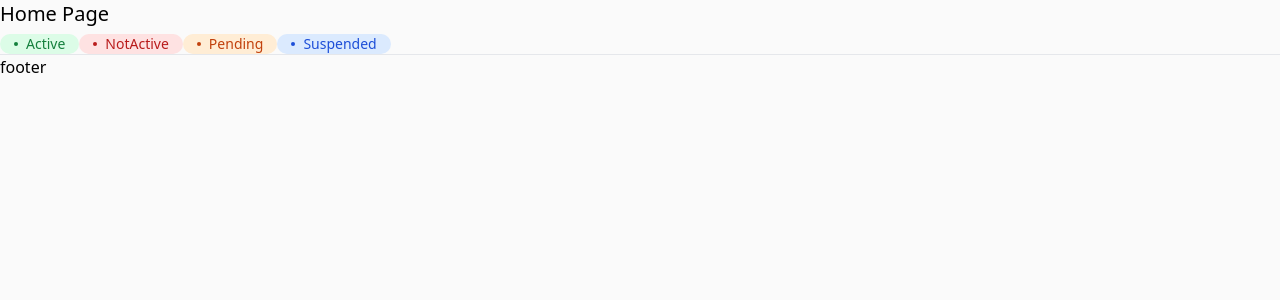
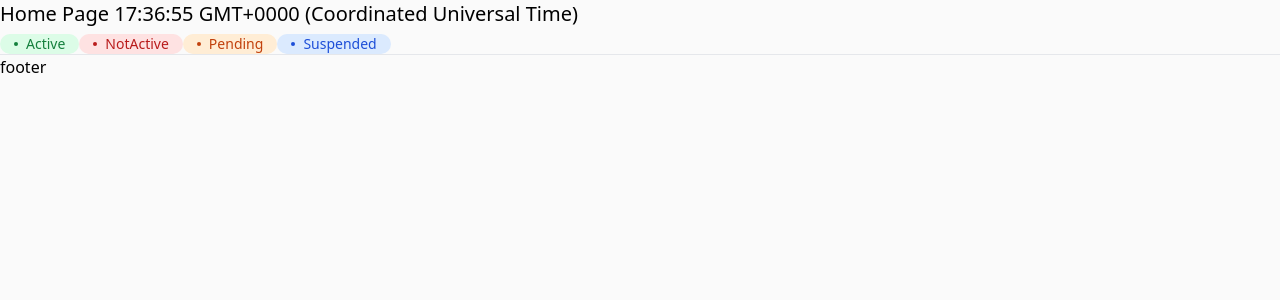
Before and after one commit to gudzsv/crm, a Next.js app: page / in a window 1280 px wide. Shown: the top 300 px of the page. Built offline with nearby package versions, Linux system fonts and the light colour scheme.

Commit message:
test dynamic component

```diff
--- a/src/app/page.tsx
+++ b/src/app/page.tsx
@@ -1,10 +1,12 @@
 import StatusLabel, { Status } from '@/app/components/satatus-label';
+import { headers } from 'next/headers.js';
 
 export default function Home() {
+  console.log(headers());
   return (
     <>
       <main>
-        <h1 className="text-xl">Home Page</h1>
+        <h1 className="text-xl">Home Page {new Date().toTimeString()}</h1>
         <StatusLabel status={Status.Active}>Active</StatusLabel>
         <StatusLabel status={Status.NotActive}>NotActive</StatusLabel>
         <StatusLabel status={Status.Pending}>Pending</StatusLabel>
```
